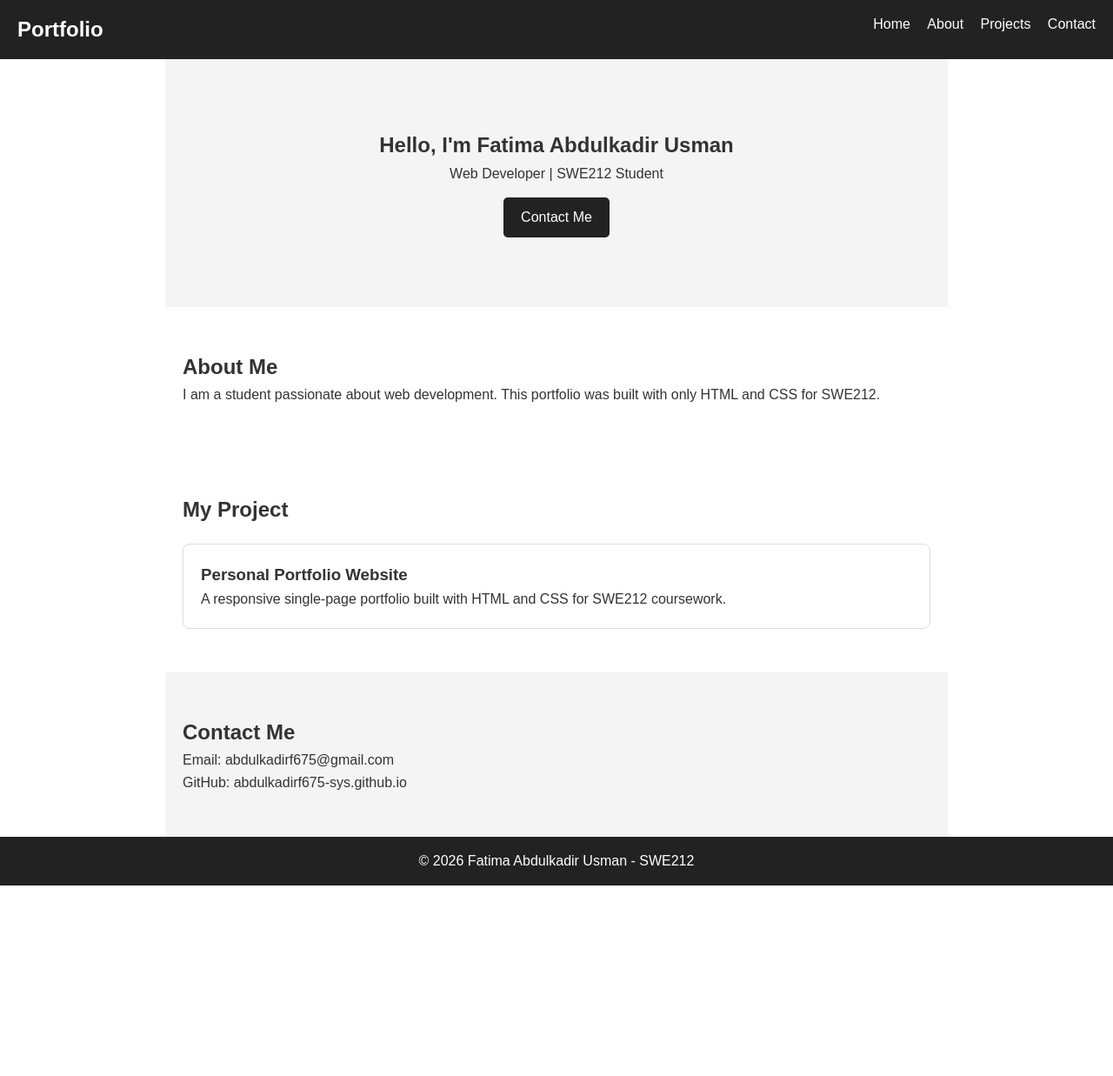
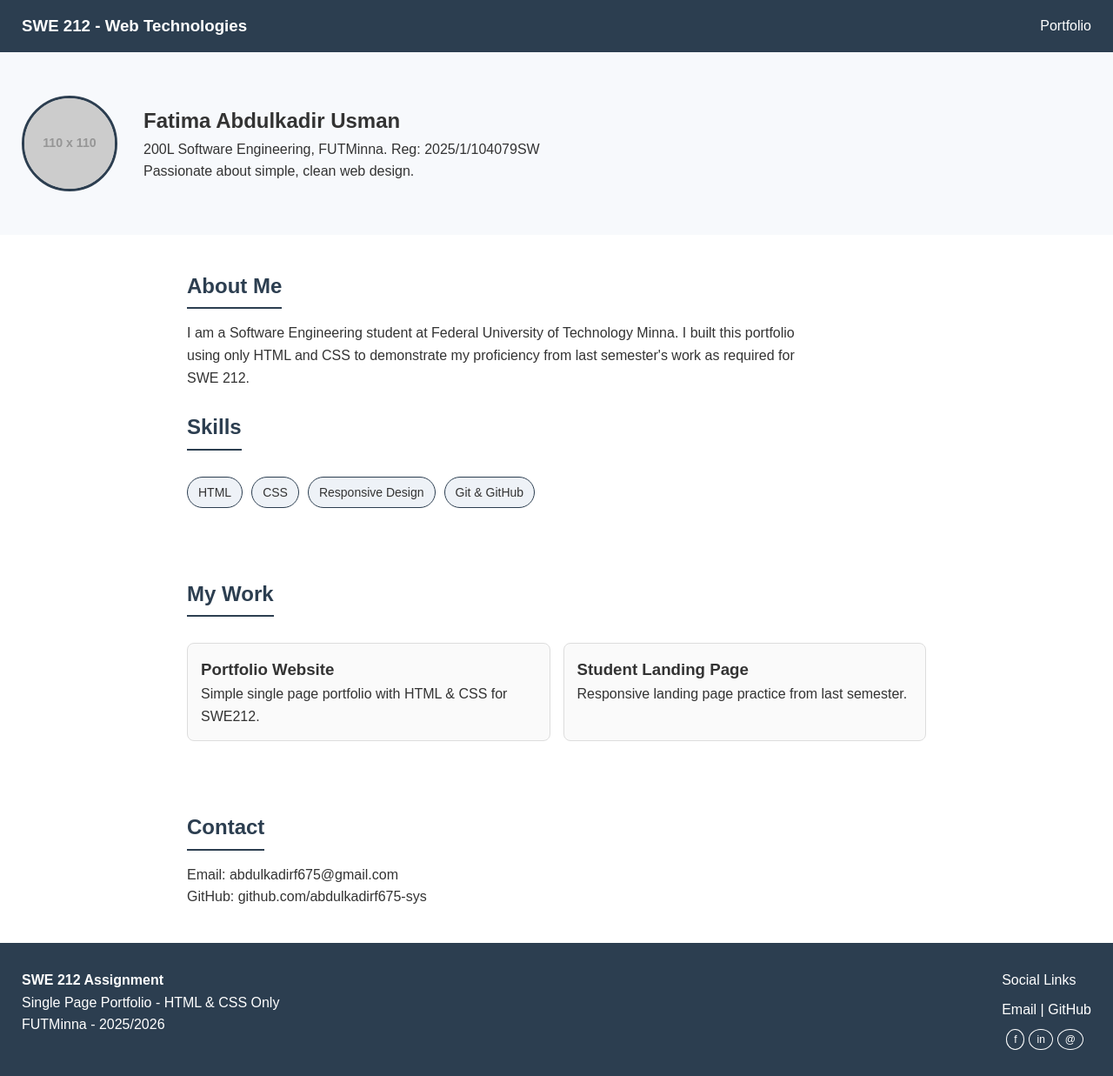
Before and after one commit to abdulkadirf675-sys/portfolio-, a plain HTML site: page index.html in a window 1280 px wide. Shown: the whole page at 87% size. Before the commit the page ends 1018 px from the top, so only its background shows below. Drawn offline with Linux system fonts and the light colour scheme; placeholder pictures from the web are drawn by us.

Commit message:
Update index.html

```diff
--- a/index.html
+++ b/index.html
@@ -6,53 +6,84 @@
 <title>Fatima Abdulkadir Usman - Portfolio</title>
 <style>
 *{margin:0;padding:0;box-sizing:border-box}
-body{font-family:Arial,sans-serif;line-height:1.6;color:#333}
-nav{display:flex;justify-content:space-between;padding:15px 20px;background:#222;color:#fff;position:sticky;top:0}
-nav a{color:#fff;margin-left:15px;text-decoration:none}
-#home{text-align:center;padding:80px 20px;background:#f4f4f4}
-.btn{display:inline-block;margin-top:15px;padding:10px 20px;background:#222;color:#fff;text-decoration:none;border-radius:5px}
-section{padding:50px 20px;max-width:900px;margin:auto}
-.card{border:1px solid #ddd;padding:20px;border-radius:8px;background:#fff;margin-top:20px}
-#contact{background:#f4f4f4}
-footer{text-align:center;padding:15px;background:#222;color:#fff}
+body{font-family: Arial, sans-serif; color:#333; line-height:1.6; background:#fff}
+nav{background:#2c3e50; color:#fff; padding:15px 25px; display:flex; justify-content:space-between; align-items:center; position:sticky; top:0}
+#hero{display:flex; align-items:center; gap:30px; padding:50px 25px; background:#f7f9fc; flex-wrap:wrap}
+.hero-img{width:110px; height:110px; border-radius:50%; background:#ddd; border:3px solid #2c3e50; overflow:hidden}
+.hero-img img{width:100%; height:100%; object-fit:cover}
+section{padding:40px 25px; max-width:900px; margin:auto}
+h2{color:#2c3e50; margin-bottom:15px; border-bottom:2px solid #2c3e50; display:inline-block; padding-bottom:5px}
+#about p{max-width:700px}
+.skills{display:flex; gap:10px; flex-wrap:wrap; margin-top:15px}
+.skills span{background:#eef2f7; border:1px solid #2c3e50; padding:6px 12px; border-radius:20px; font-size:14px}
+.grid{display:grid; grid-template-columns:repeat(auto-fit, minmax(200px,1fr)); gap:15px; margin-top:15px}
+.card{border:1px solid #ddd; padding:15px; border-radius:8px; background:#fafafa}
+footer{background:#2c3e50; color:#fff; padding:30px 25px; display:flex; justify-content:space-between; flex-wrap:wrap; gap:20px}
+footer a{color:#fff; text-decoration:none}
+footer .dots span{border:1px solid #fff; border-radius:50%; padding:4px 8px; margin-left:5px; font-size:12px}
 </style>
 </head>
 <body>
 
 <nav>
-  <h2>Portfolio</h2>
-  <div>
-    <a href="#home">Home</a>
-    <a href="#about">About</a>
-    <a href="#projects">Projects</a>
-    <a href="#contact">Contact</a>
-  </div>
+  <h3>SWE 212 - Web Technologies</h3>
+  <span>Portfolio</span>
 </nav>
 
-<section id="home">
-  <h1>Hello, I'm Fatima Abdulkadir Usman</h1>
-  <p>Web Developer | SWE212 Student</p>
-  <a href="#contact" class="btn">Contact Me</a>
+<section id="hero" style="max-width:100%; margin:0">
+  <div class="hero-img"><img src="https://via.placeholder.com/110" alt="My Picture"></div>
+  <div>
+    <h1>Fatima Abdulkadir Usman</h1>
+    <p>200L Software Engineering, FUTMinna. Reg: 2025/1/104079SW<br>Passionate about simple, clean web design.</p>
+  </div>
 </section>
 
 <section id="about">
   <h2>About Me</h2>
-  <p>I am a student passionate about web development. This portfolio was built with only HTML and CSS for SWE212.</p>
+  <p>I am a Software Engineering student at Federal University of Technology Minna. I built this portfolio using only HTML and CSS to demonstrate my proficiency from last semester's work as required for SWE 212.</p>
+
+  <div style="margin-top:25px">
+    <h2>Skills</h2>
+    <div class="skills">
+      <span>HTML</span>
+      <span>CSS</span>
+      <span>Responsive Design</span>
+      <span>Git & GitHub</span>
+    </div>
+  </div>
 </section>
 
 <section id="projects">
-  <h2>My Project</h2>
-  <div class="card"><h3>Personal Portfolio Website</h3><p>A responsive single-page portfolio built with HTML and CSS for SWE212 coursework.</p></div>
+  <h2>My Work</h2>
+  <div class="grid">
+    <div class="card">
+      <h3>Portfolio Website</h3>
+      <p>Simple single page portfolio with HTML & CSS for SWE212.</p>
+    </div>
+    <div class="card">
+      <h3>Student Landing Page</h3>
+      <p>Responsive landing page practice from last semester.</p>
+    </div>
+  </div>
 </section>
 
 <section id="contact">
-  <h2>Contact Me</h2>
+  <h2>Contact</h2>
   <p>Email: abdulkadirf675@gmail.com</p>
-  <p>GitHub: abdulkadirf675-sys.github.io</p>
+  <p>GitHub: github.com/abdulkadirf675-sys</p>
 </section>
 
 <footer>
-  <p>&copy; 2026 Fatima Abdulkadir Usman - SWE212</p>
+  <div>
+    <p><strong>SWE 212 Assignment</strong></p>
+    <p>Single Page Portfolio - HTML & CSS Only</p>
+    <p>FUTMinna - 2025/2026</p>
+  </div>
+  <div>
+    <p>Social Links</p>
+    <p style="margin-top:8px"><a href="mailto:abdulkadirf675@gmail.com">Email</a> | <a href="https://github.com/abdulkadirf675-sys">GitHub</a></p>
+    <div class="dots" style="margin-top:8px"><span>f</span><span>in</span><span>@</span></div>
+  </div>
 </footer>
 
 </body>
```
